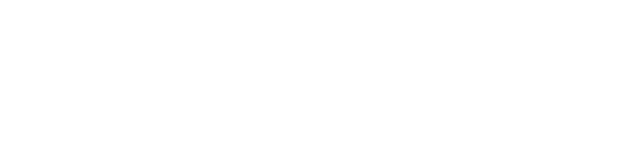
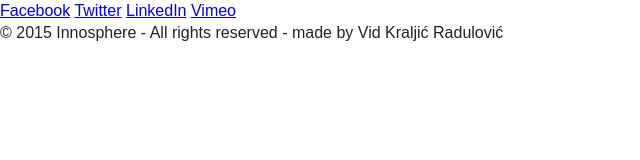
Before and after one commit to GeorgeGUS/Innosphere-simple, a plain HTML site: page index.html in a window 1280 px wide. Shown: the whole page, without its empty margins (0-640 px from the left). Drawn offline with nearby package versions, Linux system fonts and the light colour scheme.

Commit message:
Make footer

```diff
--- a/index.html
+++ b/index.html
@@ -24,9 +24,29 @@
       your browser</a> to improve your experience.</p>
     <![endif]-->
 
+    <header class="main-header">
+      <div class="main-container">
 
+      </div>
+    </header>
 
+    <main class="main-page-content">
+      <div class="main-container">
 
+      </div>
+    </main>
+
+    <footer class="main-footer">
+      <div class="socials-links">
+        <a href="#" class="social-link social-link-fb">Facebook</a>
+        <a href="#" class="social-link social-link-tw">Twitter</a>
+        <a href="#" class="social-link social-link-in">LinkedIn</a>
+        <a href="#" class="social-link social-link-vm">Vimeo</a>
+      </div>
+      <div class="copyright">
+        © 2015 Innosphere - All rights reserved - made by Vid Kraljić Radulović
+      </div>
+    </footer>
 
     <script src="//ajax.googleapis.com/ajax/libs/jquery/1.11.2/jquery.min.js"></script>
     <script>window.jQuery || document.write('<script src="js/vendor/jquery-1.11.2.min.js"><\/script>')</script>
```
